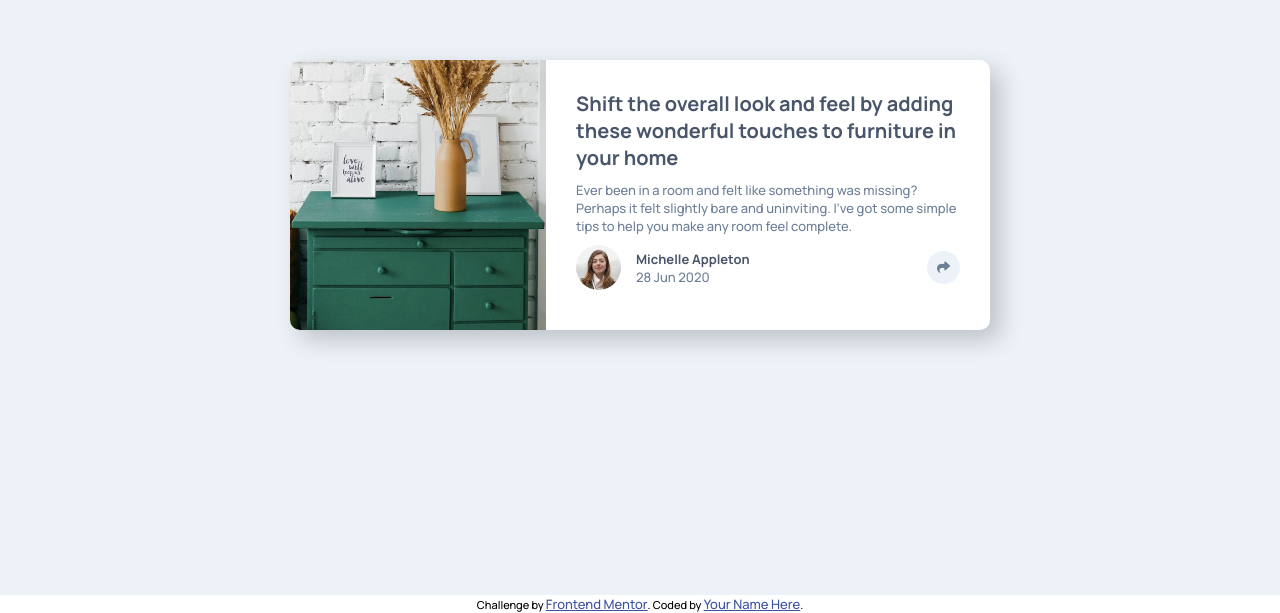
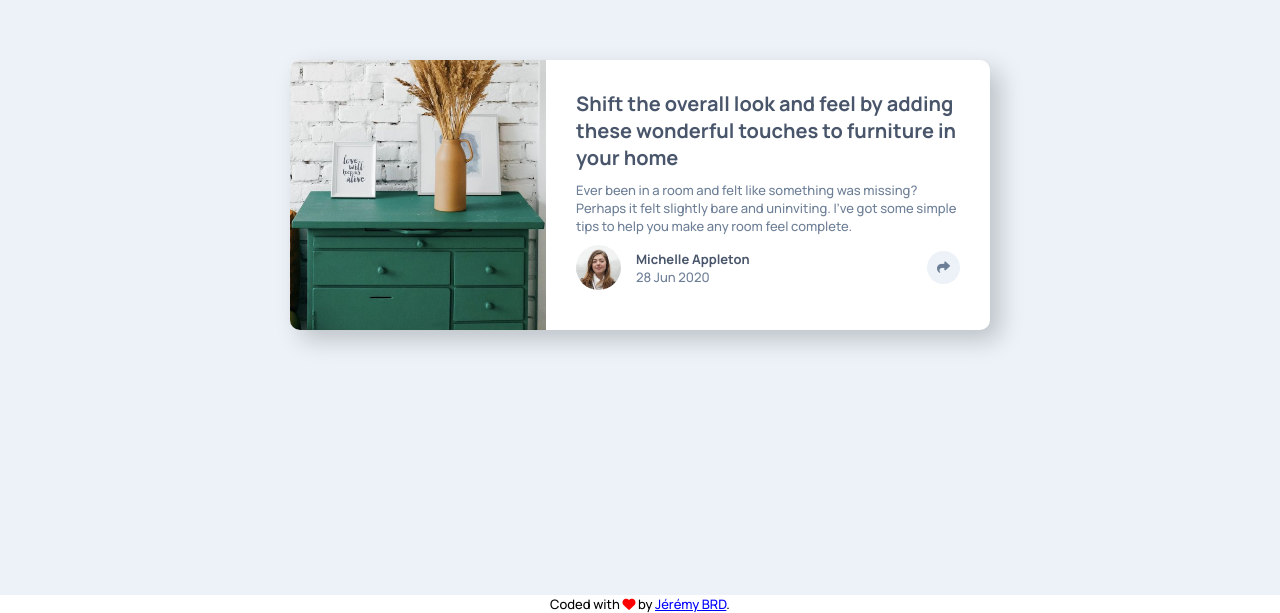
Before and after one commit to JeremyBRD/article-preview-component, a plain HTML site: page index.html in a window 1280 px wide. Shown: the part 205-818 px from the top of the page. Drawn offline with Linux system fonts and the light colour scheme.

Commit message:
update footer / readme

```diff
--- a/index.html
+++ b/index.html
@@ -58,8 +58,10 @@
     </div>
   </div>
   <div class="attribution">
-    Challenge by <a href="https://www.frontendmentor.io?ref=challenge" target="_blank">Frontend Mentor</a>.
-    Coded by <a href="#">Your Name Here</a>.
+    <p>
+      Coded with <i class="fa fa-heart" style="color: red"></i> by
+      <a href="https://www.jeremybrd.com" target="_blank" style="color: blue;">Jérémy BRD</a>.
+    </p>
   </div>
   <script type="module" src="./main.js"></script>
 </body>
```
Also changed, not shown: 2 other files.
